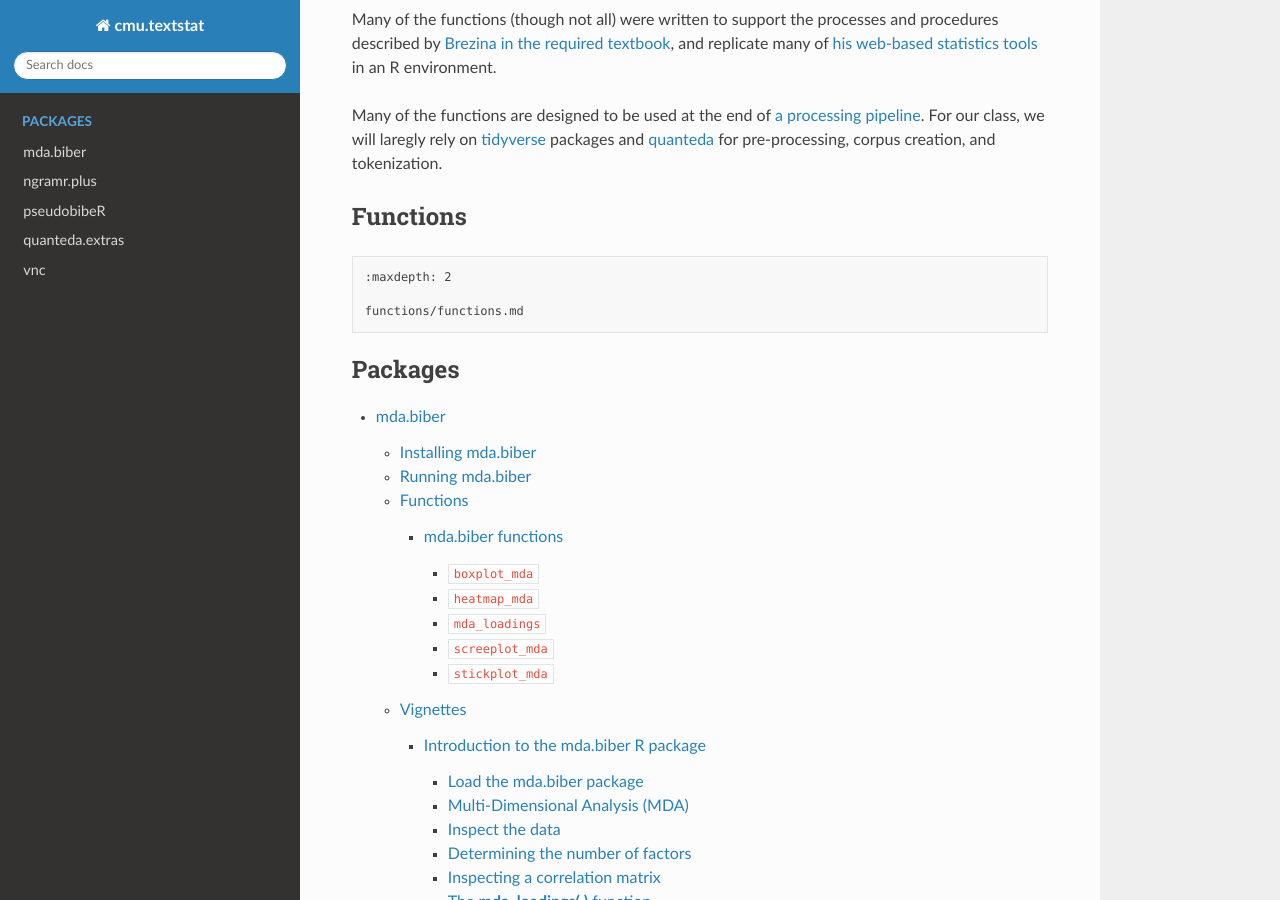
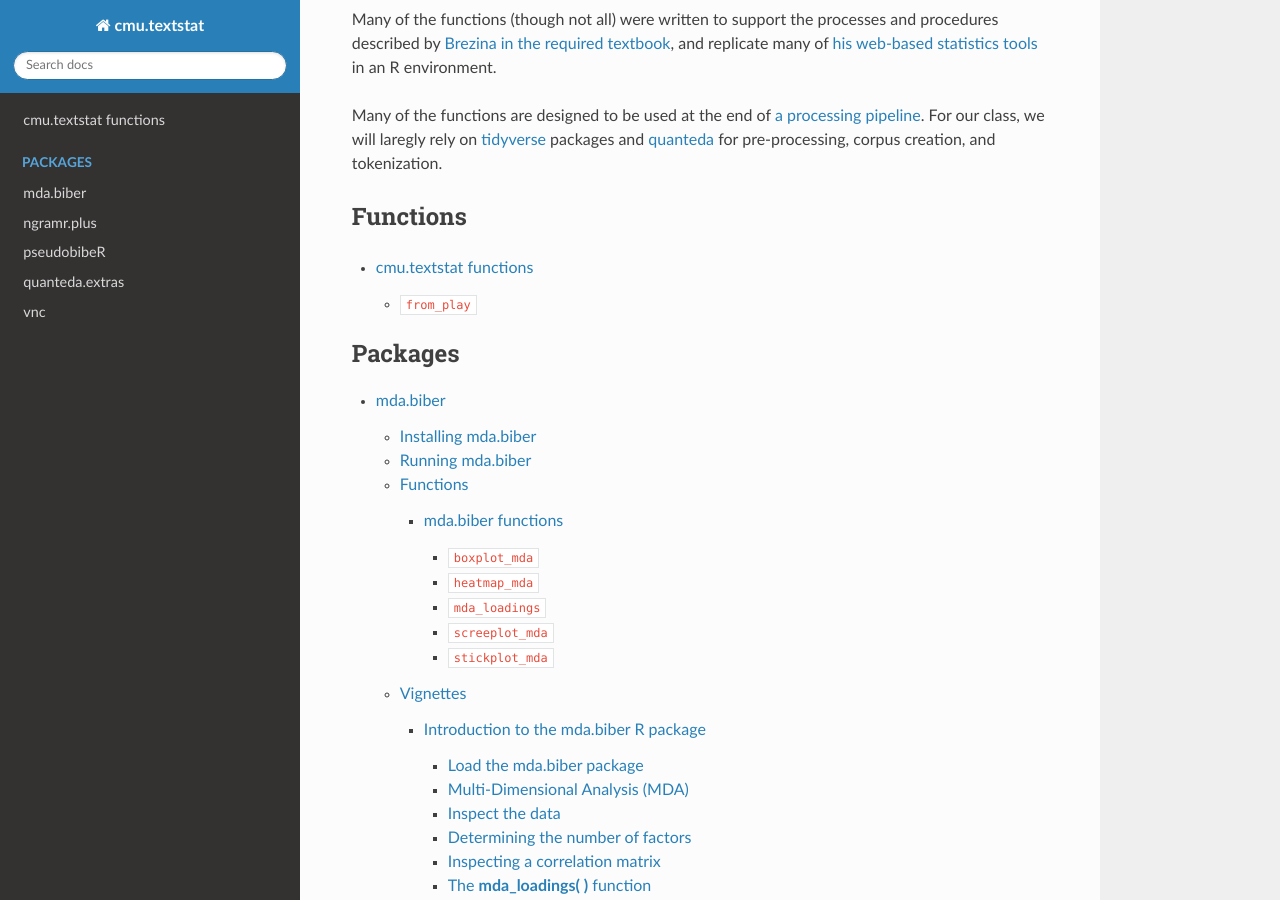
Before and after one commit to browndw/cmu-textstat-docs, a Sphinx documentation site: the page built from docs/index.rst, in a window 1280 px wide and 900 px high, scrolled down 949 px. Built offline with Sphinx 7.4.7 and the Read the Docs theme 2.0.0, drawn with Linux system fonts in a browser that asks for light colours.

Commit message:
Update overview.rst

```diff
--- a/docs/overview.rst
+++ b/docs/overview.rst
@@ -60,8 +60,7 @@ and tokenization.
 Functions
 ---------
 
-.. code:: {toctree}
-
+.. toctree::
    :maxdepth: 2
 
    functions/functions.md
```
